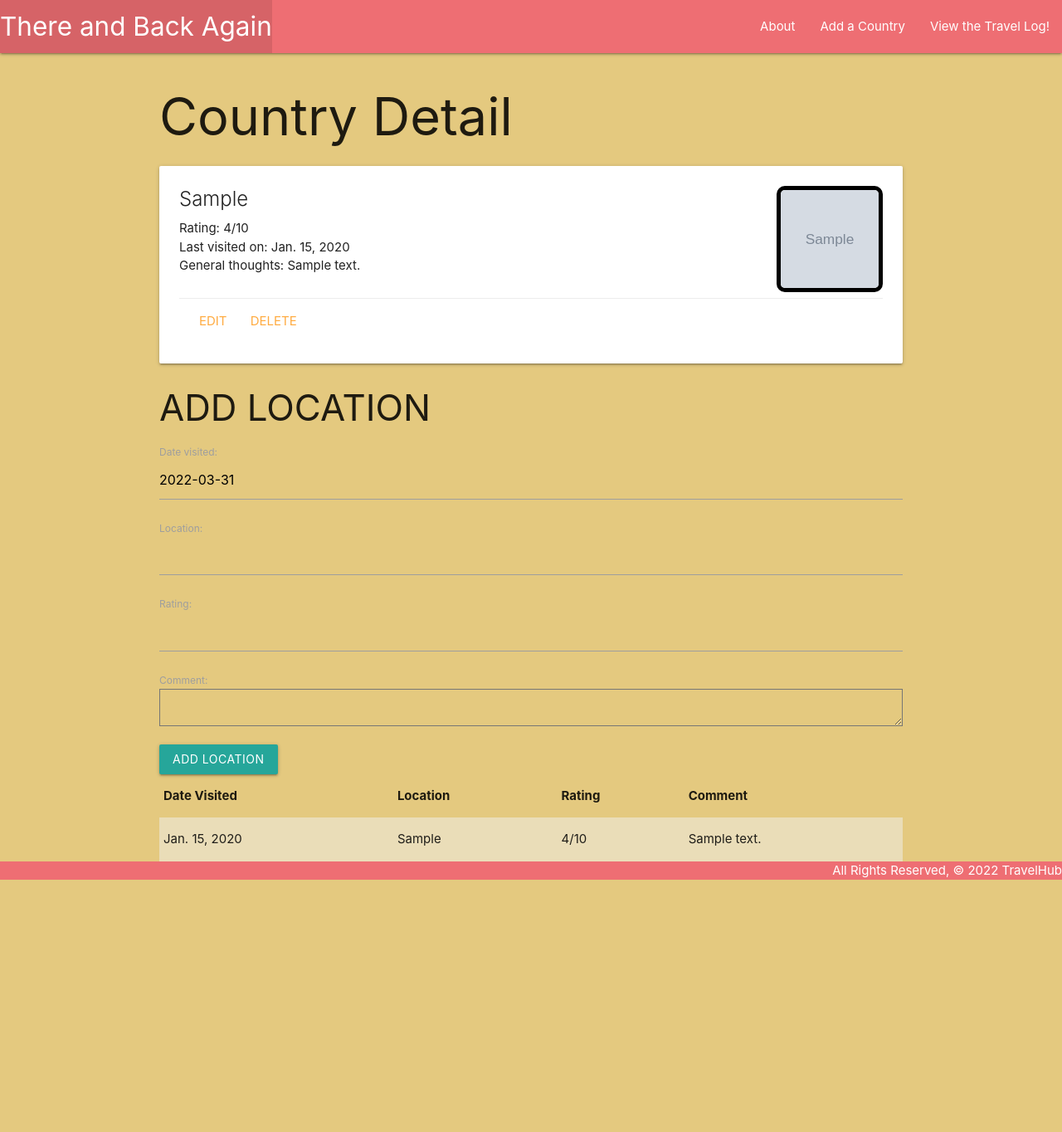
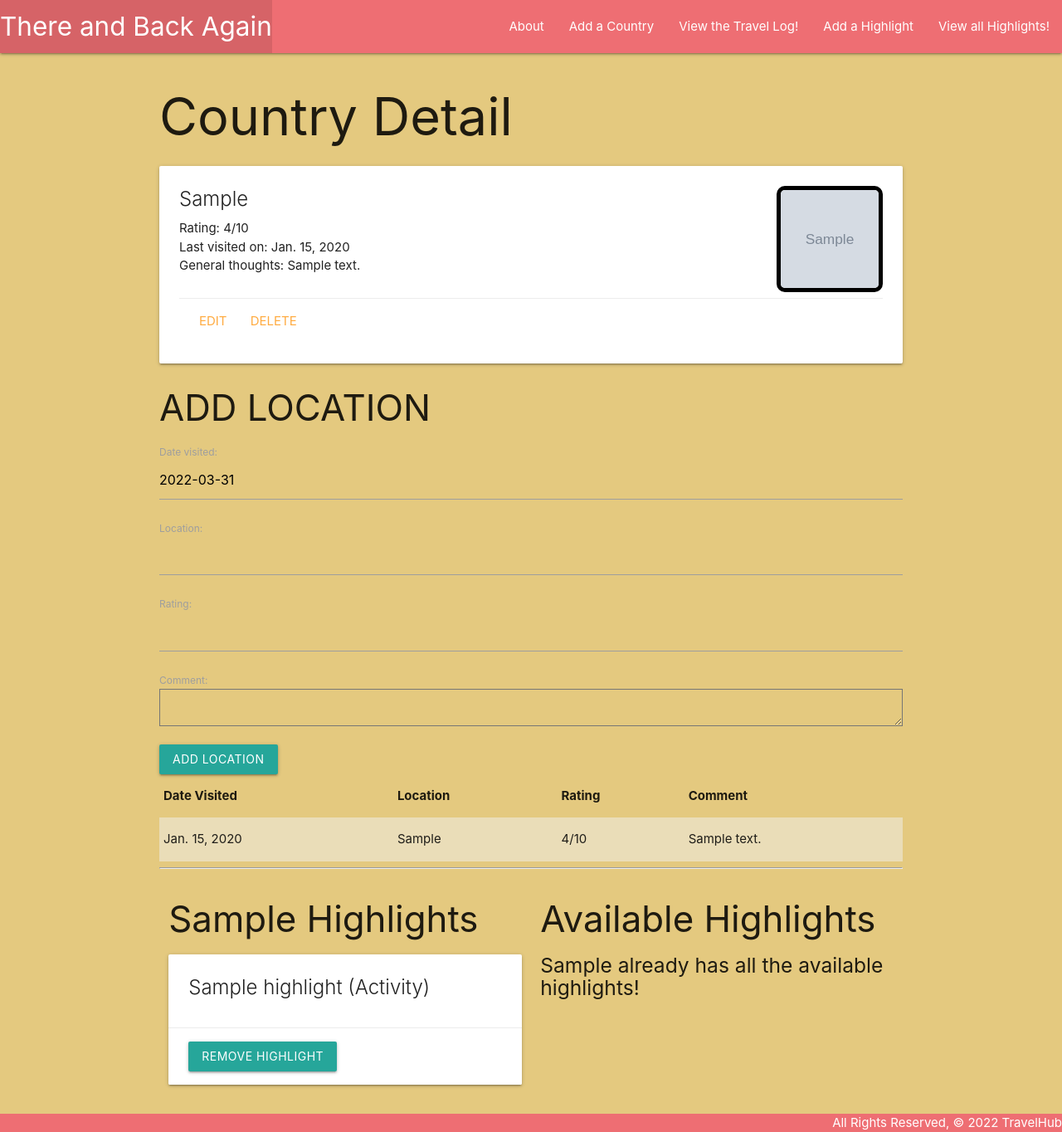
Before and after one commit to Runite-Drill/there-and-back-again, a Django app: page /countries/1/ in a window 1280 px wide. Shown: the whole page at 83% size. Before the commit the page ends 1060 px from the top, so only its background shows below. Run offline with Django 4.2, Linux system fonts and the light colour scheme; tables that the repository leaves empty hold one stand-in row (values such as "Sample post"); grey boxes marked "Sample" are stand-in pictures.

Commit message:
Add M-M highlights

```diff
--- a/main_app/admin.py
+++ b/main_app/admin.py
@@ -1,6 +1,7 @@
 from django.contrib import admin
-from .models import Country, Location
+from .models import Country, Location, Highlight
 # Register your models here.
 
 admin.site.register(Country)
 admin.site.register(Location)
+admin.site.register(Highlight)
--- a/main_app/models.py
+++ b/main_app/models.py
@@ -3,6 +3,24 @@ from django.core.validators import MinValueValidator, MaxValueValidator
 from django.urls import reverse
 
 # Create your models here.
+CATEGORIES = (
+    ('A', 'Activity'),
+    ('C', 'Culture'),
+    ('E', 'Event'),
+    ('L', 'Landmark'),
+    ('N', 'Nature'),
+)
+
+class Highlight(models.Model):
+    name = models.CharField(max_length=50)
+    category = models.CharField(max_length=1, choices=CATEGORIES, default=CATEGORIES[0][0])
+
+    def __str__(self):
+        return self.name
+
+    def get_absolute_url(self):
+        return reverse('highlights_detail', kwargs = {'pk':self.id})
+
 class Country(models.Model):
     country = models.CharField(max_length=100)
     date = models.DateField()
@@ -13,6 +31,7 @@ class Country(models.Model):
     comment = models.TextField(max_length=250)
     picture_upload = models.ImageField(default=None, blank=True, null=True, upload_to="main_app/static/images")
     picture_url = models.CharField(default='https://www.pngitem.com/pimgs/m/775-7750535_travel-globe-png-free-download-transparent-png.png', blank=True, null=True, max_length=100)
+    highlights = models.ManyToManyField(Highlight)
 
     def __str__(self):
         return self.name
--- a/main_app/templates/base.html
+++ b/main_app/templates/base.html
@@ -29,6 +29,12 @@
                     <li>
                         <a href="{%url 'index'%}">View the Travel Log!</a>
                     </li>
+                    <li>
+                        <a href="{%url 'highlights_create'%}">Add a Highlight</a>
+                    </li>
+                    <li>
+                        <a href="{%url 'highlights_index'%}">View all Highlights!</a>
+                    </li>
                 </ul>
             </div>
         </nav>
--- a/main_app/templates/countries/detail.html
+++ b/main_app/templates/countries/detail.html
@@ -60,6 +60,59 @@
     </table>
 </div>
 
+<hr>
+<div class ="row">
+    <div class="col s6">
+        <h3>{{country.country}} Highlights</h3>
+
+        {%if country.highlights.count > 0%}
+            {%for highlight in country.highlights.all%}
+                <div class="card">
+                    <div class="card-content">
+                        <span class="card-title">
+                            {{highlight.name}} <smaller>({{highlight.get_category_display}})</smaller>
+                        </span>
+                    </div>
+                    <div class="card-action">
+                        <form action="{%url 'unassoc_highlight' country.id highlight.id%}" method="POST">
+                            {%csrf_token%}
+                            <button type="submit" class="btn">Remove Highlight</button>
+                        </form>
+                    </div>
+                </div>
+            {%endfor%}
+        {%else%}
+            <h5>This country does not have any highlights!</h5>
+        {%endif%}
+    </div>
+
+    <div class="col s6">
+        <h3>Available Highlights</h3>
+        {%if highlights.count > 0 %}
+            {%for highlight in highlights.all%}
+                <div class="card">
+                    <div class="card-content">
+                        <span class="card-title">
+                            {{highlight.name}} <smaller>({{highlight.get_category_display}})</smaller>
+                        </span>
+                    </div>
+                    <div class="card-action">
+                        <form action="{%url 'assoc_highlight' country.id highlight.id%}" method="POST">
+                            {%csrf_token%}
+                            <button type="submit" class="btn">Give Highlight</button>
+                        </form>
+                    </div>
+                </div>
+            {%endfor%}
+        {%else%}
+            <h5>{{country.country}} already has all the available highlights!</h5>
+        {%endif%}
+    </div>
+</div>
+
+
+
+
 <script>
 let dateEl = document.getElementById('id_date_visited');
 M.Datepicker.init(dateEl, {
--- a/main_app/urls.py
+++ b/main_app/urls.py
@@ -8,5 +8,16 @@ urlpatterns = [
     path("countries/create/",views.countryCreate.as_view(), name="country_create"),
     path("countries/<int:pk>/update/",views.countryUpdate.as_view(), name="country_update"),
     path("countries/<int:pk>/delete/",views.countryDelete.as_view(), name="country_delete"),
-    path('countries/<int:country_id>/add_location/', views.add_location, name="add_location")
+    path('countries/<int:country_id>/add_location/', views.add_location, name="add_location"),
+
+    #HIGHLIGHTS CRUD
+    path("highlights/",views.highlightList.as_view(), name="highlights_index"),
+    path("highlights/<int:pk>/",views.highlightDetail.as_view(), name="highlights_detail"),
+    path("highlights/create/",views.highlightCreate.as_view(), name="highlights_create"),
+    path("highlights/<int:pk>/update/",views.highlightUpdate.as_view(), name="highlights_update"),
+    path("highlights/<int:pk>/delete",views.highlightDelete.as_view(), name="highlights_delete"),
+
+    #associate hightlight with country
+    path('countries/<int:country_id>/assoc_highlight/<int:highlight_id>/', views.assoc_highlight, name = 'assoc_highlight'),
+    path('countries/<int:country_id>/unassoc_highlight/<int:highlight_id>/', views.unassoc_highlight, name = 'unassoc_highlight'),
 ]
--- a/main_app/views.py
+++ b/main_app/views.py
@@ -1,7 +1,8 @@
 from django.shortcuts import render, redirect
 from django.http import HttpResponse
-from .models import Country
+from .models import Country, Highlight
 from django.views.generic.edit import CreateView, UpdateView, DeleteView
+from django.views.generic import ListView, DetailView
 from .forms import LocationForm
 
 # Create your views here.
@@ -81,6 +82,8 @@ def country_index(request):
 def country_detail(request,country_id):
     country = Country.objects.get(id=country_id)
 
+    highlights_country_doesnt_have = Highlight.objects.exclude(id__in=country.highlights.all().values_list("id"))
+
     if country.picture_upload != '':
         if country.picture_upload.name[:8] == "main_app":
             country.picture_upload.name = '/' + country.picture_upload.name[9:]
@@ -91,7 +94,7 @@ def country_detail(request,country_id):
         country.picture = None
 
     location_form = LocationForm()
-    return render(request, 'countries/detail.html', {'country':country, 'location_form':location_form})
+    return render(request, 'countries/detail.html', {'country':country, 'location_form':location_form,'highlights':highlights_country_doesnt_have})
 
 
 def add_location(request,country_id):
@@ -101,3 +104,30 @@ def add_location(request,country_id):
         new_location.country_id = country_id
         new_location.save()
     return redirect('detail', country_id=country_id)
+
+#TOY CRUD
+class highlightList(ListView):
+    model = Highlight
+
+class highlightDetail(DetailView):
+    model = Highlight
+
+class highlightCreate(CreateView):
+    model = Highlight
+    fields = '__all__'
+
+class highlightUpdate(UpdateView):
+    model = Highlight
+    fields = '__all__'
+
+class highlightDelete(DeleteView):
+    model = Highlight
+    success_url = '/highlights/'
+
+def assoc_highlight(request, country_id, highlight_id):
+    Country.objects.get(id=country_id).highlights.add(highlight_id)
+    return redirect('detail', country_id=country_id)
+
+def unassoc_highlight(request, country_id, highlight_id):
+    Country.objects.get(id=country_id).highlights.remove(highlight_id)
+    return redirect('detail', country_id=country_id)
```
Also changed, not shown: main_app/templates/main_app/highlight_confirm_delete.html (added, +13 -0 lines), main_app/templates/main_app/highlight_detail.html (added, +19 -0 lines), main_app/templates/main_app/highlight_form.html (added, +28 -0 lines), main_app/templates/main_app/highlight_list.html (added, +18 -0 lines), main_app/migrations/0002_highlight.py (added), main_app/migrations/0003_country_highlights.py (added).
